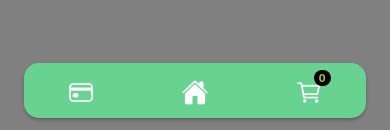
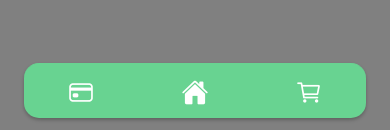
Before and after one commit to JohnEDCO/CreditCardPaymentCheckout, a React Native app: screen / in a window 390 px wide. Shown: the part 711-841 px from the top of the page. Built offline with nearby package versions, Linux system fonts and the light colour scheme.

Commit message:
[styles] Adding global styles

```diff
--- a/src/navigation/BottomTab.js
+++ b/src/navigation/BottomTab.js
@@ -4,13 +4,13 @@ import {NavigationContainer} from '@react-navigation/native';
 import HomeScreen from '../screens/HomeScreen';
 import {createBottomTabNavigator} from '@react-navigation/bottom-tabs';
 import Icon from 'react-native-vector-icons/Ionicons';
-import { useSelector } from 'react-redux';
+import {useSelector} from 'react-redux';
+import {colors, sizes} from '../styles/theme';
 
 const Tab = createBottomTabNavigator();
 
 const BottomTab = () => {
-  const totalItemsCar = useSelector((state) => state.car.totalItems);
-
+  const totalItemsCar = useSelector(state => state.car.totalItems);
   return (
     <Tab.Navigator
       initialRouteName="Home"
@@ -28,14 +28,14 @@ const BottomTab = () => {
 
           return (
             <View style={styles.containerIcon}>
-              {route.name === 'Car' && (
+              {route.name === 'Car' && totalItemsCar !== 0 && (
                 <Text style={styles.textNumberItems}>{totalItemsCar}</Text>
               )}
-              <Icon name={iconName} size={27.} color={'white'} />
+              <Icon name={iconName} size={27} color={'white'} />
             </View>
           );
         },
-        tabBarStyle: styles.tabStyle
+        tabBarStyle: styles.tabStyle,
       })}>
       <Tab.Screen name="CreditCards" component={HomeScreen} />
       <Tab.Screen name="Home" component={HomeScreen} />
@@ -58,12 +58,12 @@ const styles = StyleSheet.create({
     padding: 2,
     width: 'auto',
     minWidth: 17,
-    backgroundColor: 'black',
+    backgroundColor: colors.dark,
     fontSize: 10,
     fontWeight: 'bold',
     borderRadius: 10,
     textAlign: 'center',
-    color: '#afdc15',
+    color: colors.textSecondary,
     zIndex: 10,
   },
   tabStyle: {
@@ -74,8 +74,8 @@ const styles = StyleSheet.create({
     right: 14,
     marginRight: 10,
     marginLeft: 10,
-    backgroundColor: '#68D391',
-    borderColor: '#68D391',
+    backgroundColor: colors.primary,
+    borderColor: colors.primary,
     borderRadius: 15,
     shadowColor: '#000',
     shadowOffset: {
--- /dev/null
+++ b/src/styles/theme.js
@@ -0,0 +1,19 @@
+import {Dimensions} from 'react-native';
+
+export const X = Dimensions.get('window').width;
+export const Y = Dimensions.get('window').height;
+
+const colors = {
+  primary: '#68D391',
+  secondary: '#afdc15',
+  dark: '#000000',
+  light: '#FFFFFF',
+};
+
+const sizes = {
+  small: X * 0.05,
+  medium: X * 0.1,
+  large: X * 0.2,
+};
+
+export {colors, sizes};
```
